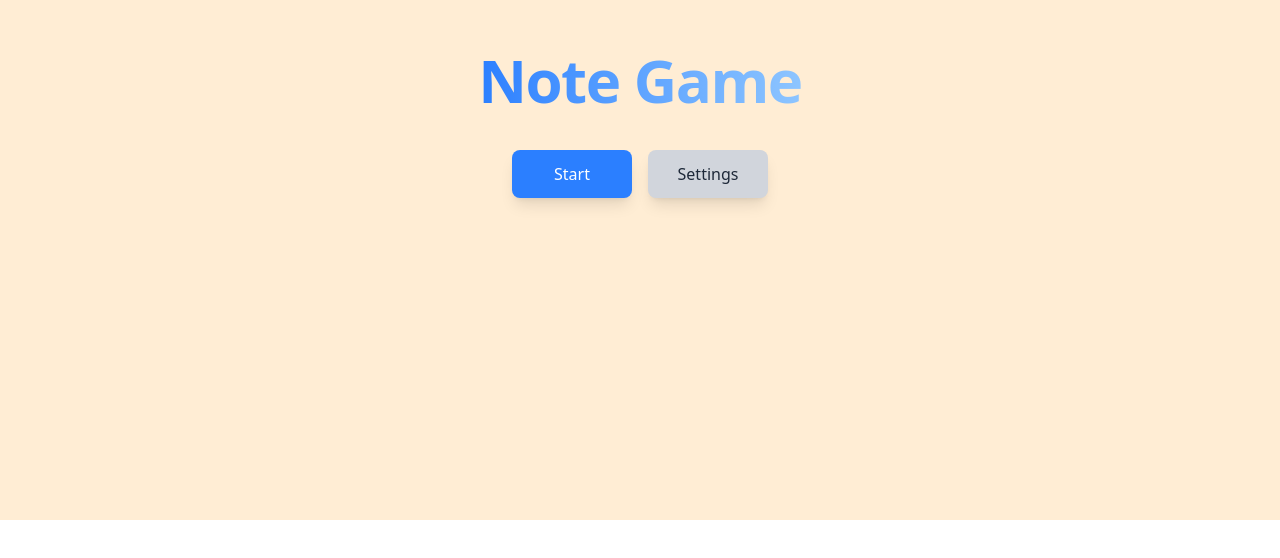
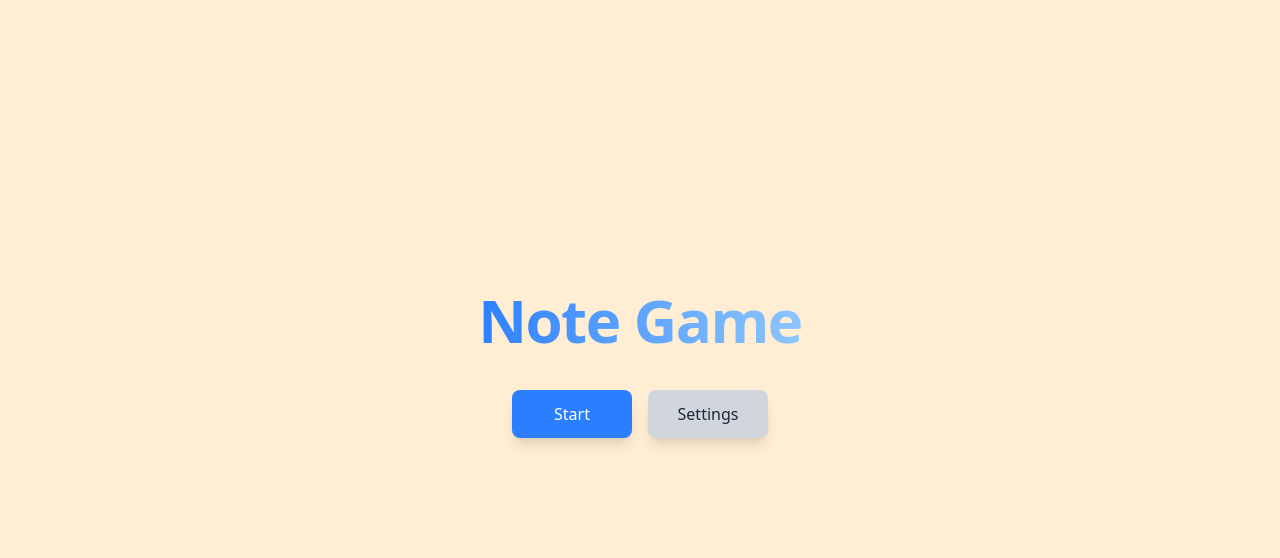
Before and after one commit to ConForza/Note-game, a React (Vite) app: page / in a window 1280 px wide. Shown: the part 280-838 px from the top of the page. Before the commit the page ends 800 px from the top, so only its background shows below. Built offline with nearby package versions, Linux system fonts and the light colour scheme.

Commit message:
Fix PWA dimensions

```diff
--- a/src/App.jsx
+++ b/src/App.jsx
@@ -25,7 +25,7 @@ function App() {
   console.log(route);
 
   return (
-    <div className="min-h-screen min-w-85 bg-orange-100 flex flex-col items-center justify-center">
+    <div className="min-h-dvw min-w-85 bg-orange-100 flex flex-col items-center justify-center">
       {route === "quiz" && (
         <QuizPage
           noteSettings={noteSettings}
```
